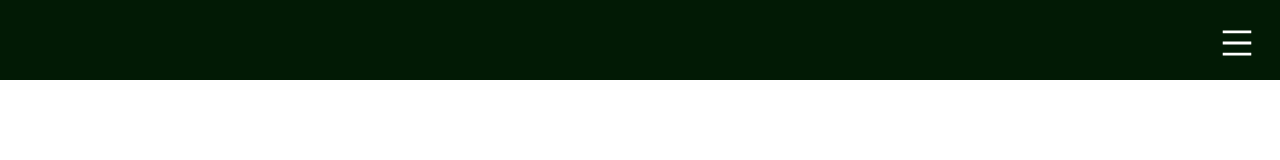
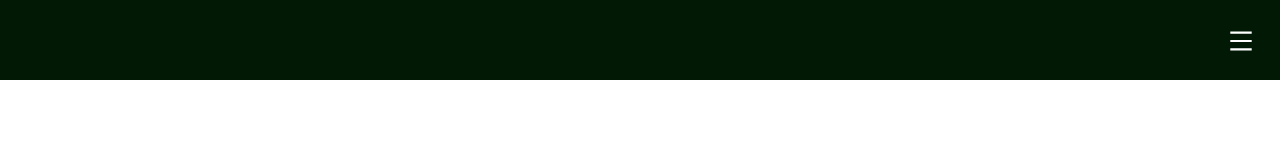
Before and after one commit to Gledinburgh/Seed, a Next.js app: page / in a window 1280 px wide. Shown: the top 160 px of the page. Built offline with nearby package versions, Linux system fonts and the light colour scheme; a web font is replaced by a local one.

Commit message:
centered menue button

```diff
--- a/styles/Layout.module.css
+++ b/styles/Layout.module.css
@@ -17,10 +17,11 @@
 }
 
 .menu {
+  vertical-align: middle;
   position: absolute;
+
   right: 0;
-  font-size: xx-large;
-  line-height: 0%;
+  font-size: x-large;
   padding-right: 3.33vh;
 
 }
```
